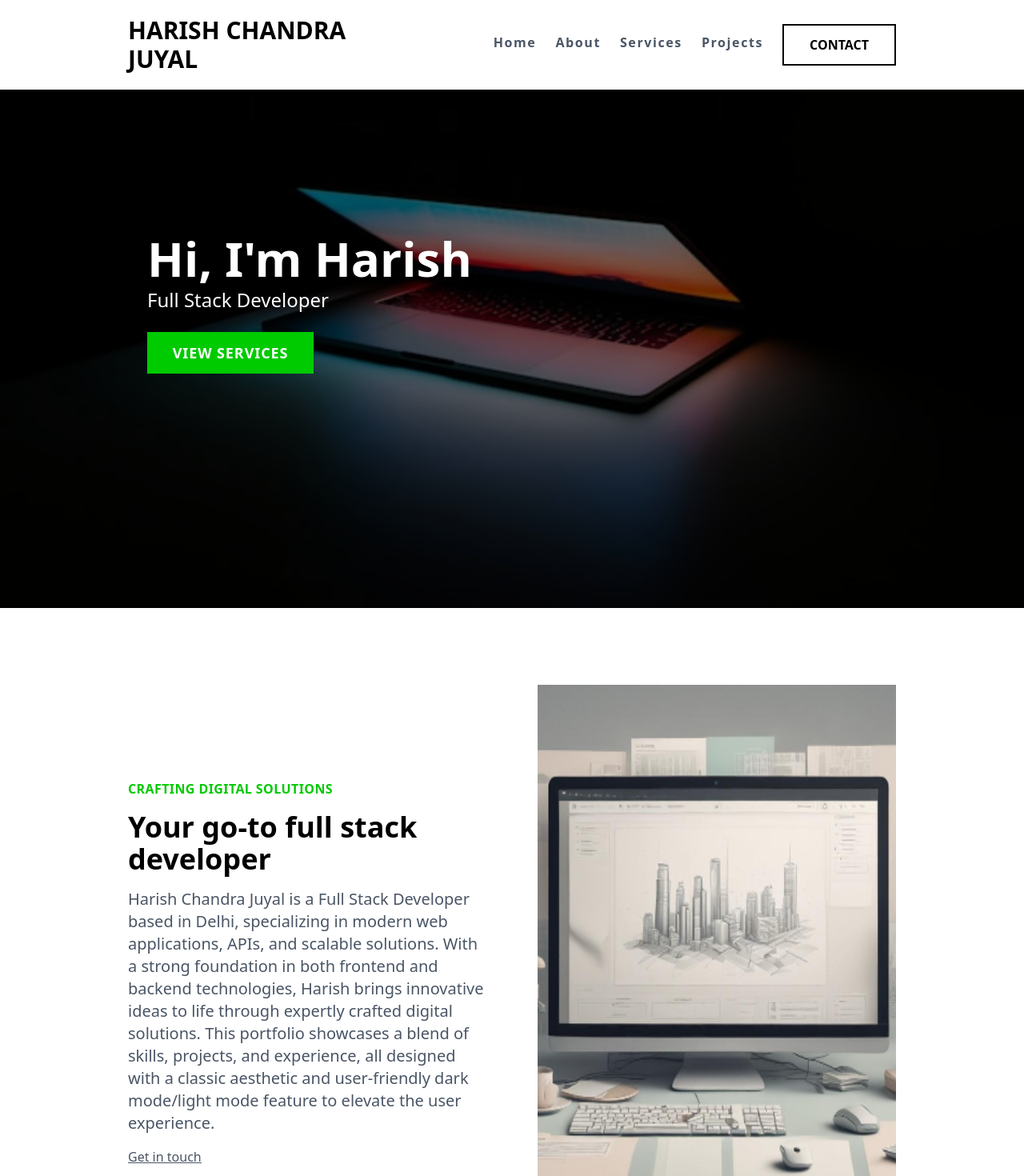
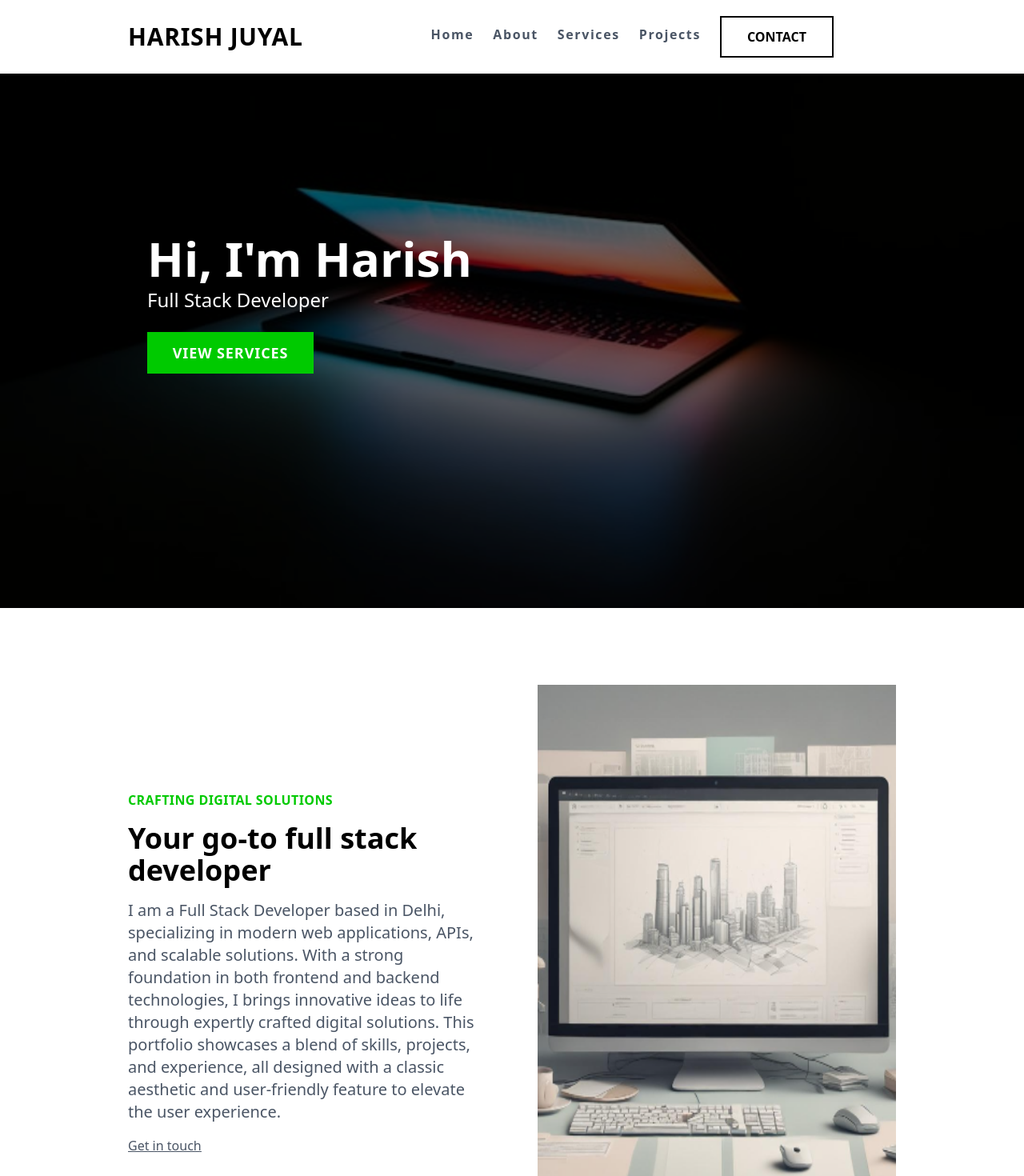
Before and after one commit to Harish010818/Harish-portfolio-web-app, a Next.js app in the folder client/: page / in a window 1280 px wide. Shown: the top 1470 px of the page at 80% size. Built offline with nearby package versions, Linux system fonts and the light colour scheme.

Commit message:
some tiny UI edge fix

```diff
--- a/client/src/components/sections/About.js
+++ b/client/src/components/sections/About.js
@@ -10,13 +10,12 @@ const About = () => {
                 </h3>
                 <h1 className="text-2xl md:text-4xl font-bold">Your go-to full stack developer</h1>
                 <p className="text-gray-600 md:text-xl">
-                    Harish Chandra Juyal is a Full Stack Developer based in Delhi,
+                    I am a Full Stack Developer based in Delhi,
                     specializing in modern web applications, APIs, and scalable solutions.
                     With a strong foundation in both frontend and backend technologies,
-                    Harish brings innovative ideas to life through expertly crafted digital solutions.
+                    I brings innovative ideas to life through expertly crafted digital solutions.
                     This portfolio showcases a blend of skills, projects, and experience,
-                    all designed with a classic aesthetic and user-friendly dark mode/light
-                    mode feature to elevate the user experience.
+                    all designed with a classic aesthetic and user-friendly feature to elevate the user experience.
                 </p>
                 <span  className="text-gray-600 cursor-pointer underline">
                    <Link href="#contact" className="">Get in touch </Link>
--- a/client/src/components/sections/Contact.js
+++ b/client/src/components/sections/Contact.js
@@ -87,7 +87,7 @@ const Contact = () => {
                                name="name"
                                onChange={handleChange}
                                placeholder="John doe"
-                               className="w-60 md:w-96 px-4 py-2.5 border focus:outline-none focus:ring-2 focus:ring-gray-400"
+                               className="w-full md:w-96 px-4 py-2.5 border focus:outline-none focus:ring-2 focus:ring-gray-400"
                             />
                       </div>
                     <div>
@@ -96,7 +96,7 @@ const Contact = () => {
                                placeholder="johndoe@gmail.com"
                                name="email"
                                onChange={handleChange}
-                               className="w-60 md:w-96 px-4 py-2.5 border focus:outline-none focus:ring-2 focus:ring-gray-400"
+                               className="w-full md:w-96 px-4 py-2.5 border focus:outline-none focus:ring-2 focus:ring-gray-400"
                          />
                     </div>
                     <div>
@@ -105,7 +105,7 @@ const Contact = () => {
                                placeholder="+91 9876543210"
                                name="phone"
                                onChange={handleChange}
-                               className="w-60 md:w-96 px-4 py-2.5 border focus:outline-none focus:ring-2 focus:ring-gray-400"
+                               className="w-full md:w-96 px-4 py-2.5 border focus:outline-none focus:ring-2 focus:ring-gray-400"
                           />
                     </div>
 
@@ -114,7 +114,7 @@ const Contact = () => {
                         <textarea rows="4" placeholder="Your message here..."
                                 name="message"
                                 onChange={handleChange}
-                                className="w-60 md:w-96 px-4 py-2.5 border focus:outline-none focus:ring-2 focus:ring-gray-400"
+                                className="w-full md:w-96 px-4 py-2.5 border focus:outline-none focus:ring-2 focus:ring-gray-400"
                          ></textarea>
                     </div>
 
@@ -134,7 +134,7 @@ const Contact = () => {
 
                     <button type="submit"
                             onClick={submitHandler}
-                            className="w-60 md:w-96 bg-[var(--office-green)] text-white py-2.5 px-4  hover:bg-[var(--hover-green)]"
+                            className="w-full md:w-96 bg-[var(--office-green)] text-white py-2.5 px-4  hover:bg-[var(--hover-green)]"
                            >
                     Submit
                     </button>
--- a/client/src/components/sections/Projects.js
+++ b/client/src/components/sections/Projects.js
@@ -34,8 +34,8 @@ const Projects = () => {
       <div className="grid grid-cols-1 md:grid-cols-4 cursor-pointer gap-5 md:gap-0">
         {projects.map((project) => (
           <a key={project.id} href={project.url} target="_blank" rel="noopener noreferrer" className="overflow-hidden hover:scale-105 transition-all duration-300 group">
-               <img src={project.thumbnail} alt={project.title} className="w-60 h-[40vh] object-cover" />
-               <div className="w-60  border border-gray-800 px-2 pb-2 md:h-70">
+               <img src={project.thumbnail} alt={project.title} className="w-full h-[40vh] object-cover" />
+               <div className="border border-gray-800 px-2 pb-2 md:h-70">
                <h2 className="text-xl font-semibold group-hover:text-[var(--office-green)]">{project.title}</h2>
                <p className="text-gray-600 mt-2">{project.desc}</p>
             </div>
--- a/client/src/components/shared/Header.js
+++ b/client/src/components/shared/Header.js
@@ -29,10 +29,10 @@ const Navbar = () => {
 
 
   return (
-    <header className="fixed flex px-6 gap-4 md:gap-40 items-center md:px-40 py-5 md:fixed bg-white right-0 left-0 z-30">
+    <header className="fixed flex px-6 gap-32 md:gap-40 items-center md:px-40 py-5 md:fixed bg-white right-0 left-0 z-30">
 
       {/* Logo */}
-      <h1 className="text-xl md:text-3xl font-bold">HARISH CHANDRA JUYAL</h1>
+      <h1 className="text-xl md:text-3xl font-bold uppercase tracking-wide">Harish Juyal</h1>
 
       {/* Desktop Menu */}
       <nav className="hidden md:flex items-center gap-6">
@@ -83,13 +83,13 @@ const Navbar = () => {
       {/* Mobile Menu */}
       {isOpen && (
 
-        <nav className="fixed top-0 left-0 w-full h-screen  bg-white flex flex-col items-center space-y-6 shadow-md">
+        <nav className="fixed top-0 left-0 w-full h-screen  bg-white flex flex-col items-center space-y-8 shadow-md px-6">
           <FiX
             size={28}
             className="absolute top-6 right-6 cursor-pointer"
             onClick={() => setIsOpen(false)}
           />
-          <ul className="mt-10 text-lg  w-60 font-semibold text-gray-600">
+          <ul className="mt-10 text-lg  w-full font-semibold text-gray-600">
                {navItems.map((item) => (
               <li
                 key={item.id}
@@ -101,7 +101,7 @@ const Navbar = () => {
               </li>
             ))}
           </ul>
-          <button className="py-3 w-60 border-2 border-black text-black font-bold hover:bg-black hover:text-white transition">
+          <button className="py-3 w-full font-bold bg-black text-white">
             <Link href="/#contact" onClick={() => setIsOpen(false)}>CONTACT</Link>
           </button>
         </nav>
```
